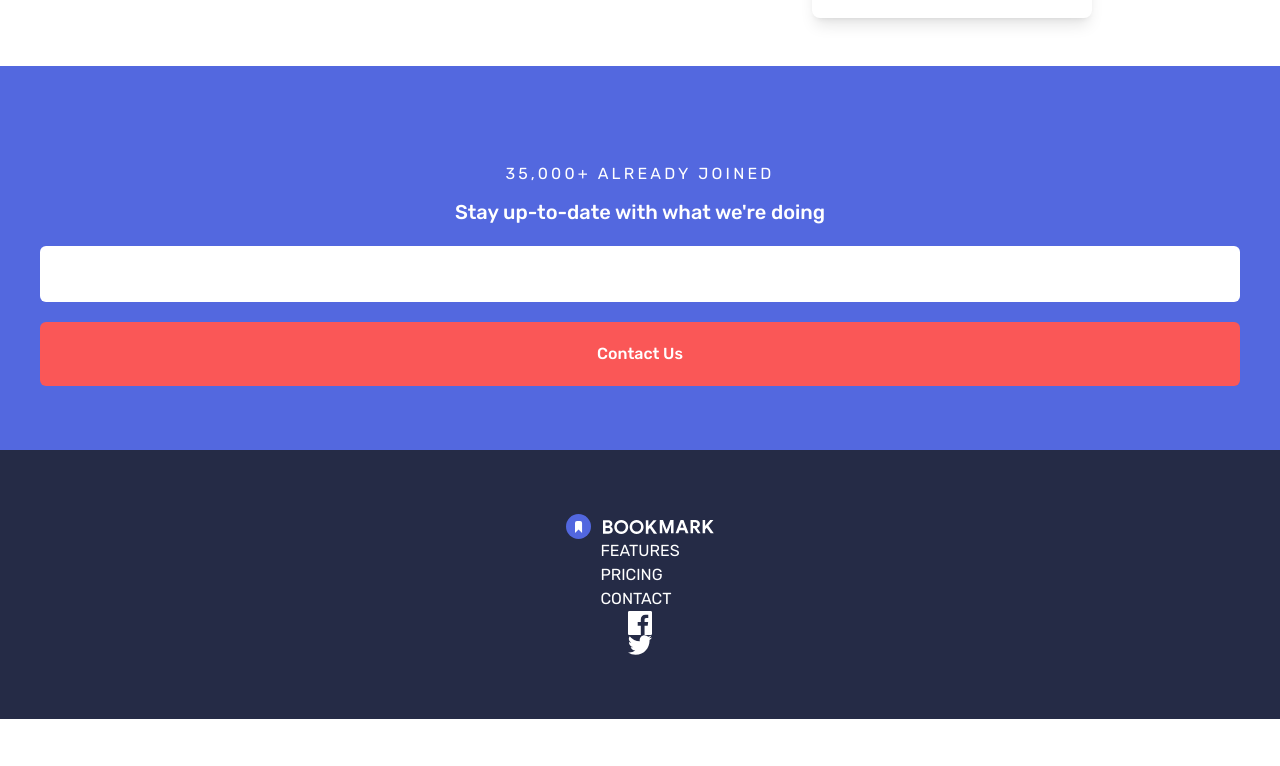
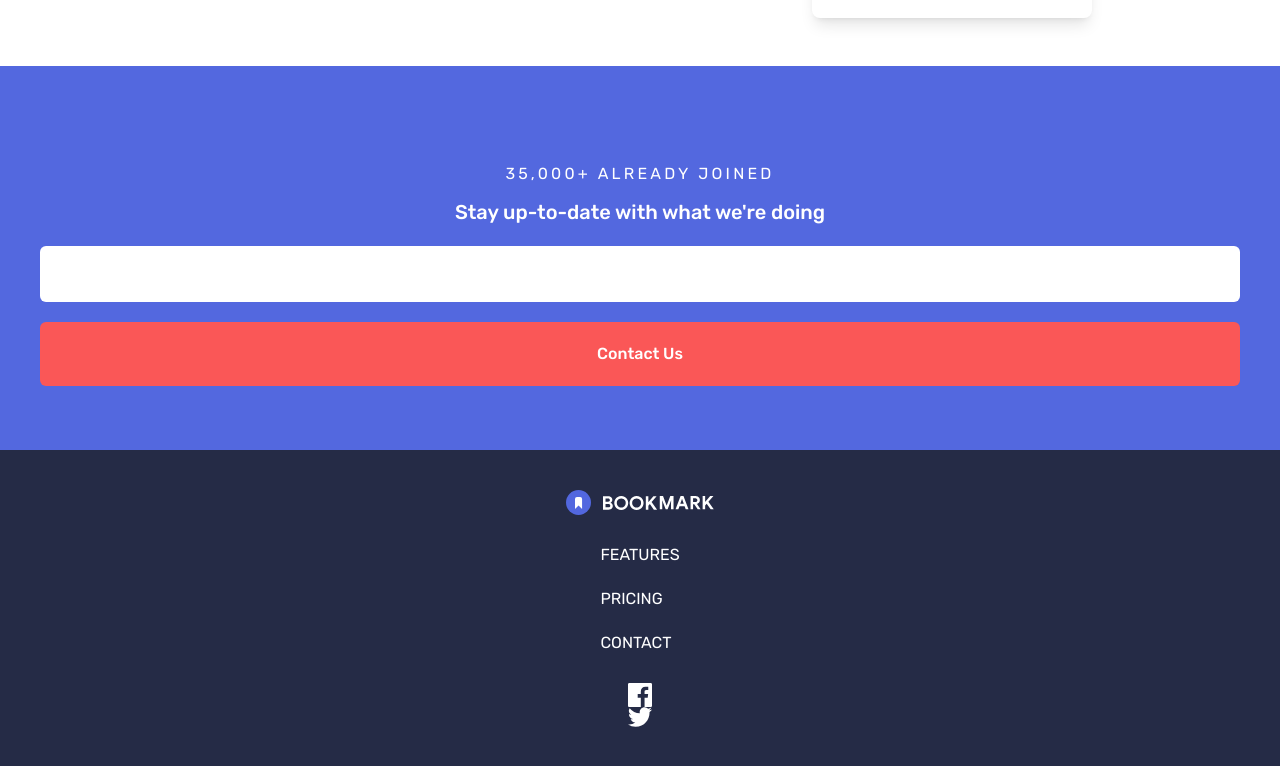
Before and after one commit to betses/bookmark-landing-page, a React (Vite) app: page / in a window 1280 px wide. Shown: the part 1884-2650 px from the top of the page. Before the commit the page ends 2603 px from the top, so only its background shows below. Built offline with nearby package versions, Linux system fonts and the light colour scheme.

Commit message:
Add logo component

```diff
--- a/src/components/Footer.jsx
+++ b/src/components/Footer.jsx
@@ -5,10 +5,10 @@ import Logo from './Logo';
 
 const Footer = () => {
   return (
-    <div className="py-16 bg-very-dark-blue">
+    <div className="py-10 bg-very-dark-blue">
       <div className="flex flex-col items-center">
-        <Logo />
-        <ul className="text-white">
+        <Logo color="#ffffff" />
+        <ul className="text-white space-y-5 py-7">
           <li>FEATURES</li>
           <li>PRICING</li>
           <li>CONTACT</li>
--- a/src/components/Navbar.jsx
+++ b/src/components/Navbar.jsx
@@ -1,10 +1,9 @@
-import React from 'react';
-import bookmark from '../assets/images/logo-bookmark.svg';
+import Logo from './Logo';
 
 const Navbar = () => {
   return (
     <div className="p-10 flex justify-between items-center">
-      <img src={bookmark} alt="bookmark" />
+      <Logo color="#252b46" />
       <svg xmlns="http://www.w3.org/2000/svg" width="18" height="15">
         <path
           fill="#242A45"
```
Also changed, not shown: src/components/Logo.jsx (+2 -2 lines).
